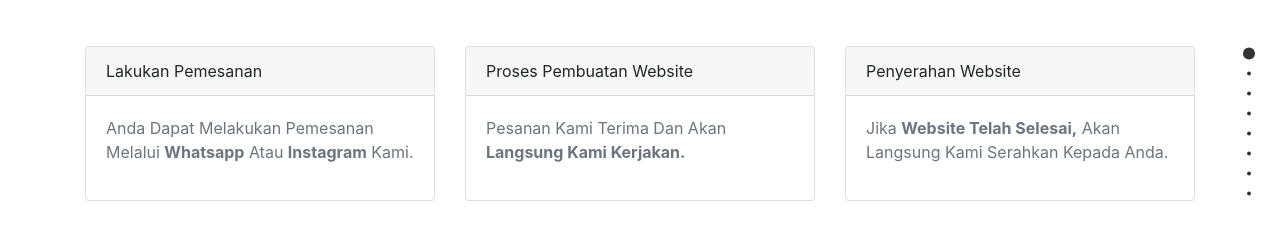
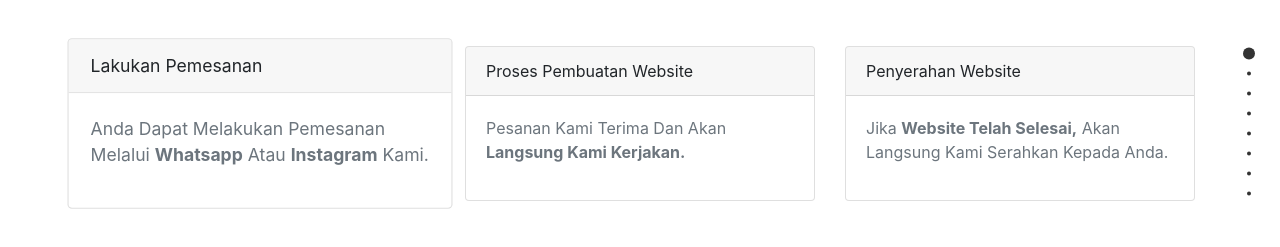
Before and after one commit to artisanwebdev/artisanwebdev.github.io, a plain HTML site: page index.html in a window 1280 px wide. In both pictures the pointer is over the element 260 px from the left and 400 px from the top of the page. Shown: the part 277-524 px from the top of the page. Drawn offline with nearby package versions, Linux system fonts and the light colour scheme.

Commit message:
menambahkan efek hover

```diff
--- a/index.html
+++ b/index.html
@@ -18,6 +18,14 @@
       width: 30px;
       position: absolute;
       left: 15px;
+    }
+
+    .col-lg-4.mb-3 {
+      transition: 300ms;
+    }
+
+    .col-lg-4.mb-3:hover {
+      transform: scale(1.1);
     }
 
     @media (max-width: 575.98px) {
```
